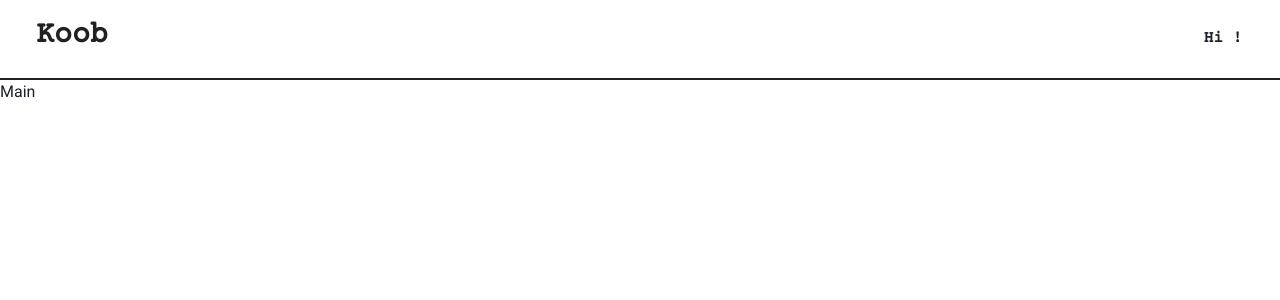
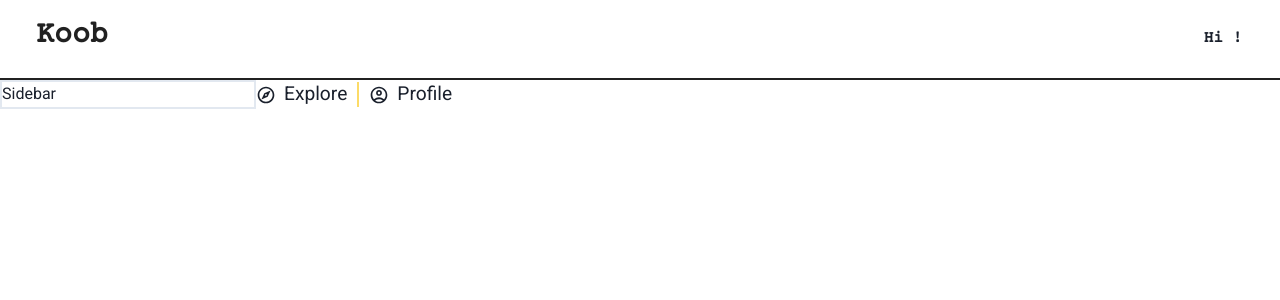
Before and after one commit to amalhassan/koob, a React (Create React App) app: page / in a window 1280 px wide. Shown: the top 300 px of the page. Built offline with nearby package versions, Linux system fonts and the light colour scheme; no server answers.

Commit message:
added Container, SideBar and Main component with some styling

```diff
--- a/package.json
+++ b/package.json
@@ -16,6 +16,7 @@
     "import": "^0.0.6",
     "react": "^18.2.0",
     "react-dom": "^18.2.0",
+    "react-icons": "^4.8.0",
     "react-router-dom": "^6.11.1",
     "react-scripts": "5.0.1",
     "web-vitals": "^2.1.4"
--- a/src/App.js
+++ b/src/App.js
@@ -4,7 +4,7 @@ import {useState, useEffect} from 'react';
 import axios from 'axios';
 import { baseURL } from './constant';
 import Nav from './components/Nav/Nav';
-import Main from './components/Main/Main';
+import Container from './components/Container/Container';
 function App() {
   const [userId, setUserId] = useState("");
   const [username, setUsername] = useState("");
@@ -34,7 +34,7 @@ function App() {
       <BrowserRouter>
         <Nav username={username}/>
         <Routes>
-          <Route exact path="/" element={<Main/>}/>
+          <Route exact path="/" element={<Container/>}/>
         </Routes>
       </BrowserRouter>
     </>
--- /dev/null
+++ b/src/components/Container/Container.js
@@ -0,0 +1,14 @@
+import React from 'react';
+import {Flex} from '@chakra-ui/react';
+import Main from '../Main/Main';
+import SideBar from '../SideBar/SideBar';
+const Container = () => {
+  return (
+    <Flex direction={{base: 'column', sm: 'row'}}>
+      <SideBar/>
+      <Main/>
+    </Flex>
+  )
+}
+
+export default Container
--- a/src/components/Main/Main.js
+++ b/src/components/Main/Main.js
@@ -1,8 +1,23 @@
-import React from 'react';
-
+import React from 'react'
+import { Flex, List, ListItem, ListIcon, Divider, Text } from '@chakra-ui/react'
+import {MdOutlineExplore, MdOutlineAccountCircle} from 'react-icons/md';
 const Main = () => {
   return (
-    <div>Main</div>
+    <Flex w={{sm:'80%'}}>
+        <Flex w='100%' fontSize = {{base: '1.4rem', sm: '1.2rem'}}>
+            <List display={'flex'} flexDirection={{base: 'column-reverse', sm:'row'}} w='100%'>
+                <ListItem alignSelf={'center'}>
+                    <ListIcon as={MdOutlineExplore} boxSize={{base: 7, sm: 5}}/>
+                    <Text display={'inline'}>Explore</Text>
+                </ListItem>
+                <Divider borderWidth={'1px'} borderColor={'koobAccentGold'} orientation={{md: 'vertical'}} h='auto' mx='10px' my='2px'/>
+                <ListItem alignSelf={'center'}>
+                    <ListIcon as={MdOutlineAccountCircle} boxSize={{base: 7, sm: 5}}/>
+                    <Text display={'inline'} mr='7px'>Profile</Text>
+                </ListItem>
+            </List>
+        </Flex>
+    </Flex>
   )
 }
 
--- /dev/null
+++ b/src/components/SideBar/SideBar.js
@@ -0,0 +1,9 @@
+import React from 'react'
+import { Flex } from '@chakra-ui/react';
+const SideBar = () => {
+  return (
+    <Flex borderWidth={'2px'} w={{sm:'20%'}}>Sidebar</Flex>
+  )
+}
+
+export default SideBar
```
Also changed, not shown: 1 other file (tests, documents, lock files or other folders).
